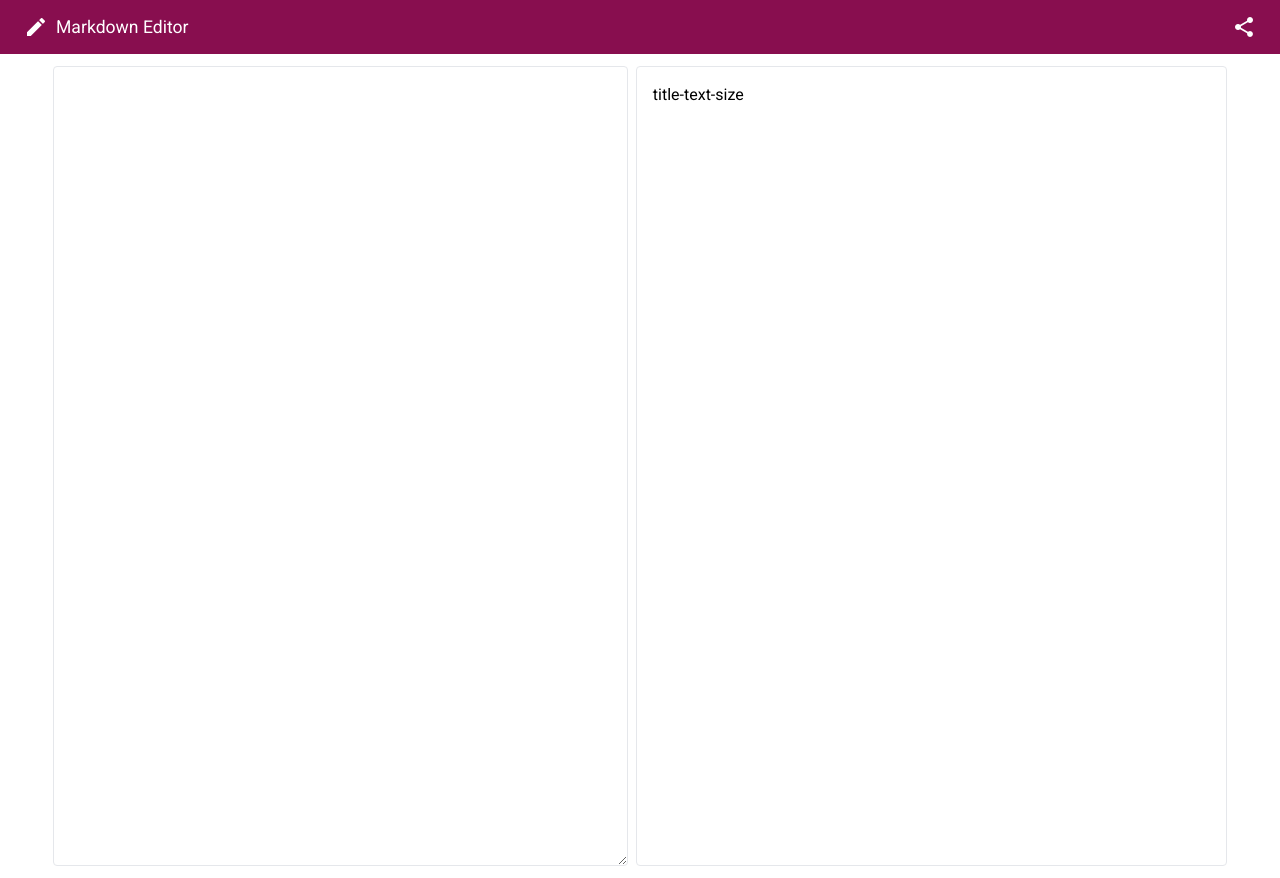
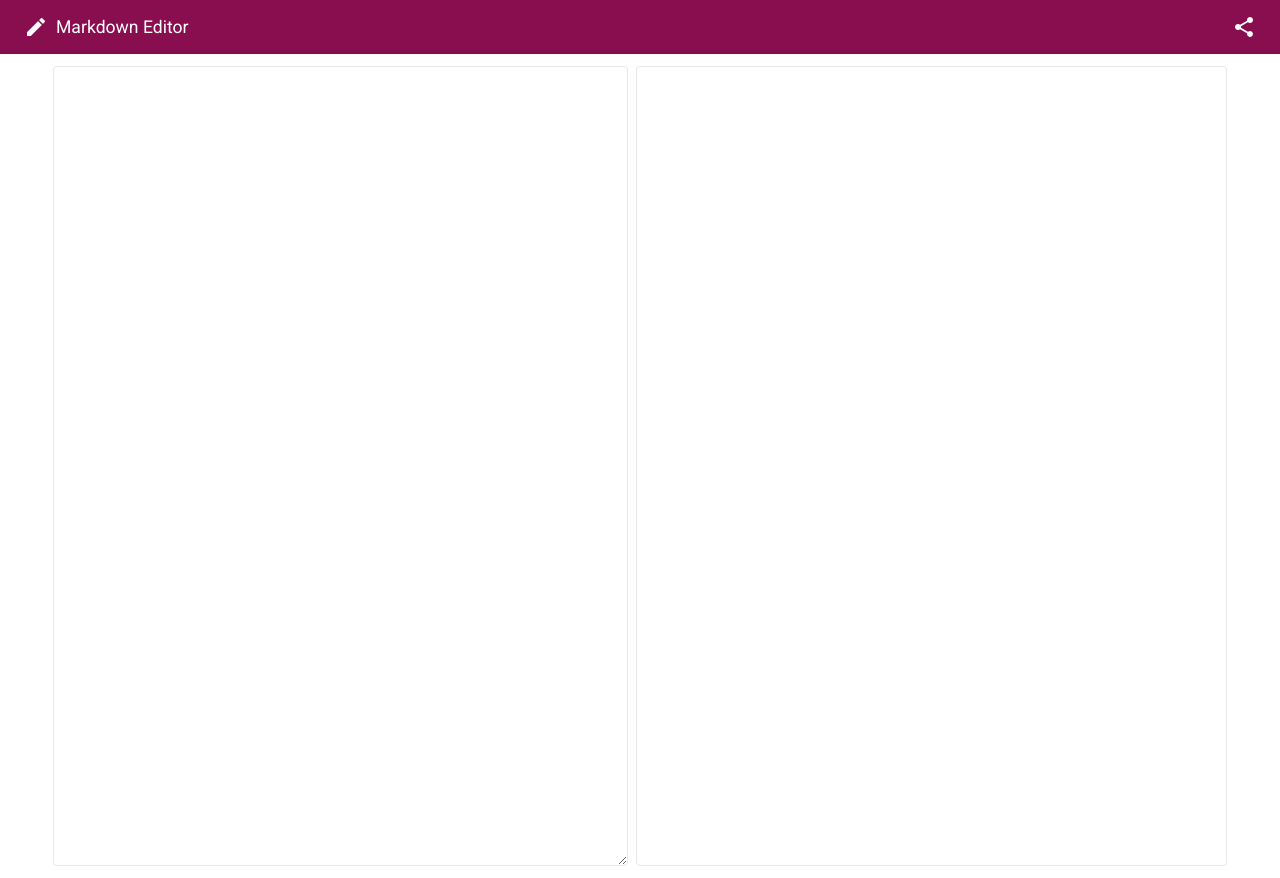
Before and after one commit to sujeetjaiswara/markdown-preview, an Angular app: page /home in a window 1280 px wide. Built offline with nearby package versions, Linux system fonts and the light colour scheme.

Commit message:
feat: add marked library for markdown parsing and update home component for input handling

```diff
--- a/package.json
+++ b/package.json
@@ -25,6 +25,7 @@
     "@angular/ssr": "^19.1.5",
     "@tailwindcss/postcss": "^4.0.3",
     "express": "^4.18.2",
+    "marked": "^15.0.6",
     "postcss": "^8.5.1",
     "rxjs": "~7.8.0",
     "tailwindcss": "^4.0.3",
--- a/src/app/home/home.component.html
+++ b/src/app/home/home.component.html
@@ -1,9 +1,14 @@
 <div class="flex items-center justify-around gap-2">
   <div class="border border-gray-200 rounded w-full h-screen">
-    <textarea class="w-full h-full border-0 p-4"></textarea>
+    <textarea
+      [(ngModel)]="inputContent"
+      class="w-full h-full border-0 p-4"
+      (input)="onInputText()"
+    ></textarea>
   </div>
 
-  <div class="border border-gray-200 rounded w-full h-screen p-4">
-    title-text-size
-  </div>
+  <div
+    class="border border-gray-200 rounded w-full h-screen p-4"
+    [innerHTML]="outputContent"
+  ></div>
 </div>
--- a/src/app/home/home.component.ts
+++ b/src/app/home/home.component.ts
@@ -1,11 +1,19 @@
 import { Component } from '@angular/core';
+import { FormsModule } from '@angular/forms';
+import { marked } from 'marked';
 
 @Component({
   selector: 'app-home',
-  imports: [],
+  imports: [FormsModule],
   templateUrl: './home.component.html',
-  styleUrl: './home.component.scss'
+  styleUrl: './home.component.scss',
 })
 export class HomeComponent {
+  inputContent: string = '';
+  outputContent: string = '';
 
+  async onInputText() {
+    const html = await marked.parse(this.inputContent);
+    this.outputContent = html;
+  }
 }
```
Also changed, not shown: 1 other file (tests, documents, lock files or other folders).
